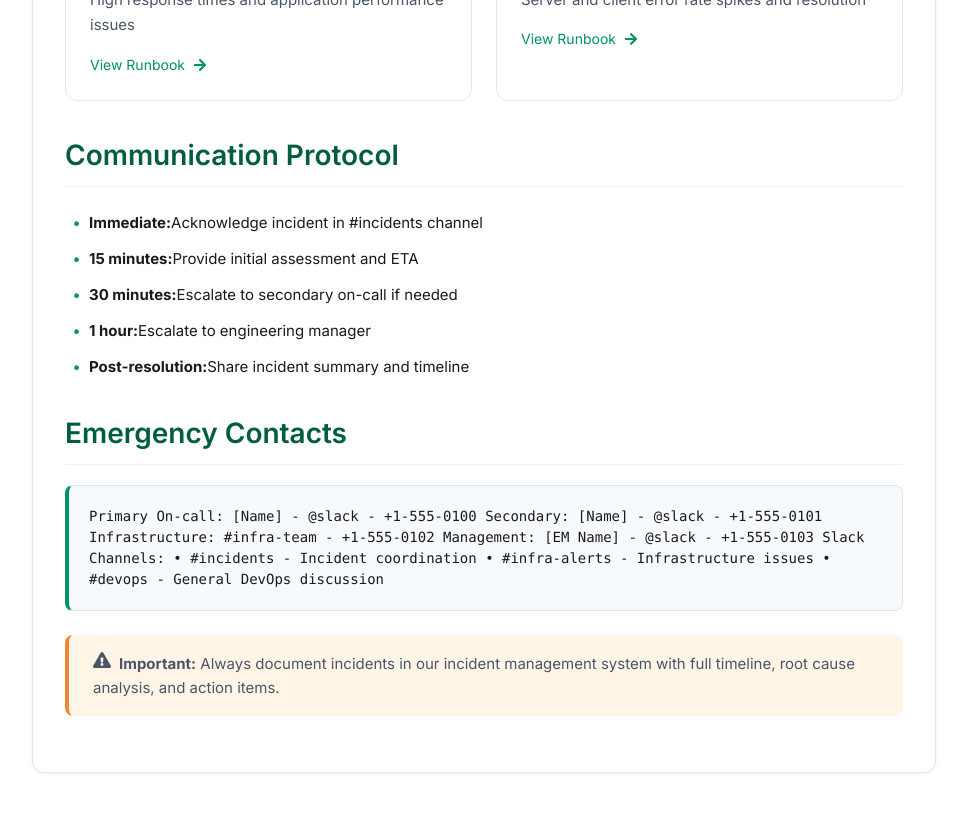
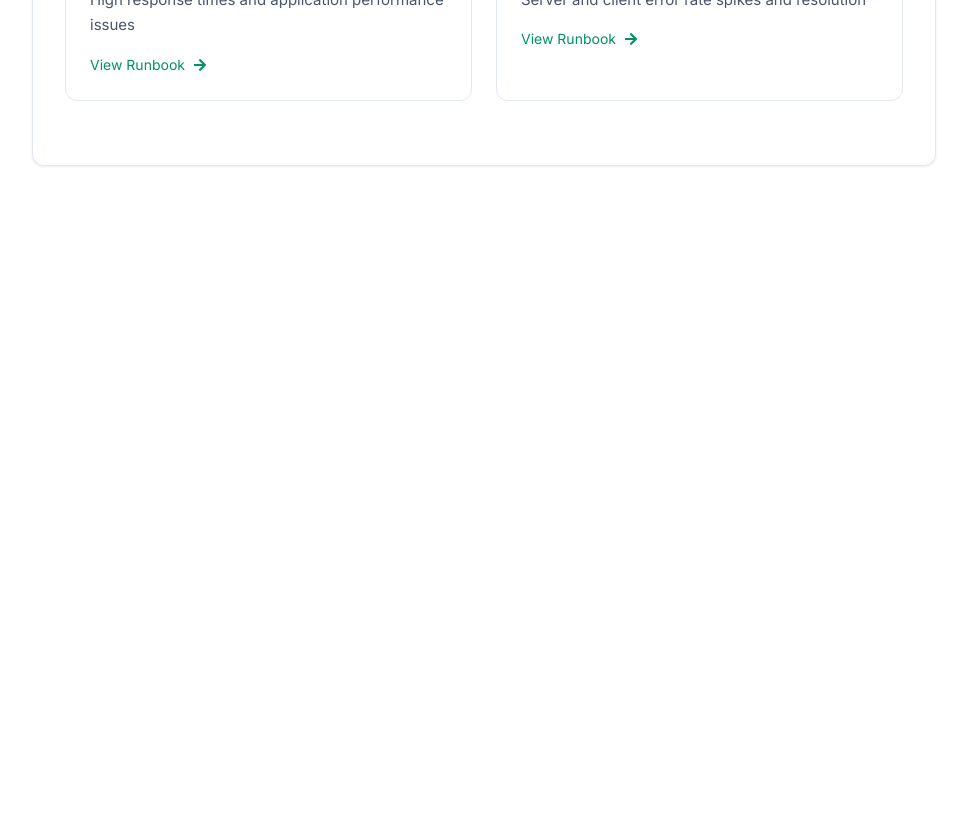
Before and after one commit to jimm03/Opservers-Docs, a Next.js app: page /runbooks in a window 1280 px wide. Shown: the part 1360-2173 px from the top of the page, without its empty margins (296-1263 px from the left). After the commit the page ends 1590 px from the top, so only its background shows below. Built offline with nearby package versions, Linux system fonts and the light colour scheme.

Commit message:
added resource util runbook

```diff
--- a/app/runbooks/page.tsx
+++ b/app/runbooks/page.tsx
@@ -78,33 +78,6 @@ export default function Runbooks() {
           ))}
         </div>
 
-        <h2>Communication Protocol</h2>
-        <ul className="bullet-list">
-          <li><strong>Immediate:</strong> Acknowledge incident in #incidents channel</li>
-          <li><strong>15 minutes:</strong> Provide initial assessment and ETA</li>
-          <li><strong>30 minutes:</strong> Escalate to secondary on-call if needed</li>
-          <li><strong>1 hour:</strong> Escalate to engineering manager</li>
-          <li><strong>Post-resolution:</strong> Share incident summary and timeline</li>
-        </ul>
-
-        <h2>Emergency Contacts</h2>
-        <div className="code-block">
-          {`Primary On-call:    [Name] - @slack - +1-555-0100
-Secondary:        [Name] - @slack - +1-555-0101
-Infrastructure:   #infra-team - +1-555-0102
-Management:       [EM Name] - @slack - +1-555-0103
-
-Slack Channels:
-• #incidents      - Incident coordination
-• #infra-alerts   - Infrastructure issues
-• #devops         - General DevOps discussion`}
-        </div>
-
-        <div className="alert alert-warning">
-          <FaExclamationTriangle size={18} style={{ marginRight: '0.5rem' }} />
-          <strong>Important:</strong> Always document incidents in our incident management
-          system with full timeline, root cause analysis, and action items.
-        </div>
       </div>
     </div>
   )
--- a/components/Navigation.tsx
+++ b/components/Navigation.tsx
@@ -43,8 +43,6 @@ export default function Navigation() {
         { href: '/runbooks/pod-oom-killed', label: 'Pod OOM Killed' },
         { href: '/runbooks/node-high-cpu', label: 'Node High CPU' },
         { href: '/runbooks/node-high-memory', label: 'Node High Memory' },
-        { href: '/runbooks/pod-high-cpu', label: 'Pod High CPU' },
-        { href: '/runbooks/pod-high-memory', label: 'Pod High Memory' },
         { href: '/runbooks/web-app-availability', label: 'Web App Availability' },
         { href: '/runbooks/web-app-latency', label: 'Web App Latency' },
         { href: '/runbooks/http-errors', label: 'HTTP Errors' }
--- a/components/Sidebar.tsx
+++ b/components/Sidebar.tsx
@@ -70,8 +70,6 @@ const menuItems: MenuItem[] = [
       { href: '/runbooks/pod-oom-killed', label: 'Pod OOM Killed' },
       { href: '/runbooks/node-high-cpu', label: 'Node High CPU' },
       { href: '/runbooks/node-high-memory', label: 'Node High Memory' },
-      { href: '/runbooks/pod-high-cpu', label: 'Pod High CPU' },
-      { href: '/runbooks/pod-high-memory', label: 'Pod High Memory' },
       { href: '/runbooks/web-app-availability', label: 'Web App Availability' },
       { href: '/runbooks/web-app-latency', label: 'Web App Latency' },
       { href: '/runbooks/http-errors', label: 'HTTP Errors' }
```
Also changed, not shown: app/runbooks/node-high-cpu/page.tsx (+27 -6 lines), app/runbooks/node-high-memory/page.tsx (+25 -6 lines).
